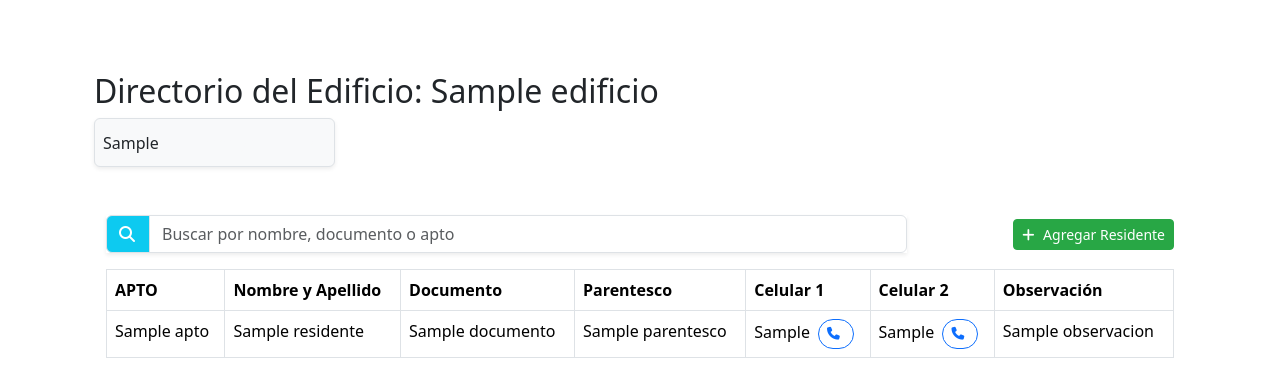
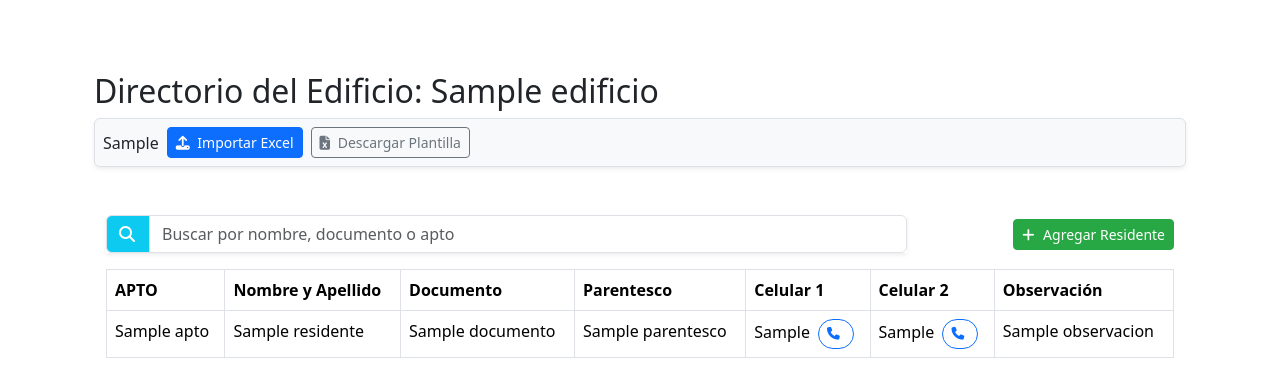
Before and after one commit to A05Chaves/directorioServir, a Django app: template app_directorio/templates/directorio.html in a window 1280 px wide. Shown: the part 56-423 px from the top of the page. Run offline with Django 3.2, Linux system fonts and the light colour scheme; the template is opened without the code that fills it: most values are stand-ins (such as "Sample title", 1, 10 or a date in 2020).

Commit message:
boton de carga de plantilla

```diff
--- a/app_directorio/templates/directorio.html
+++ b/app_directorio/templates/directorio.html
@@ -14,19 +14,23 @@
     </div>
     {% endif %}
 
-    <div class="d-flex justify-content-between align-items-center mb-3">
-        <!-- Formulario de Cargar Excel -->
     <form method="POST" enctype="multipart/form-data"
         class="d-flex align-items-center p-2 border rounded shadow-sm bg-light">
         {% csrf_token %}
         <div class="me-2">
             {{ form_excel.as_p }}
         </div>
-            <a href="static/plantillas/Plantilla_edificio.xlsx" download class="btn btn-outline-light btn-sm">
+
+        <!-- Botón de Importar -->
+        <button type="submit" name="carga_excel" class="btn btn-primary btn-sm me-2">
+            <i class="fas fa-upload me-1"></i> Importar Excel
+        </button>
+
+        <!-- Botón de Descargar plantilla -->
+        <a href="static 'plantillas/Plantilla_edificio.xlsx" download class="btn btn-outline-secondary btn-sm">
             <i class="fas fa-file-excel me-1"></i> Descargar Plantilla
         </a>
     </form>
-    </div>
 
     <div class="container mt-5">
         <!-- Filtro de residentes -->
```
Also changed, not shown: db.sqlite3. Lines whose indentation alone changed are shown as unchanged.
